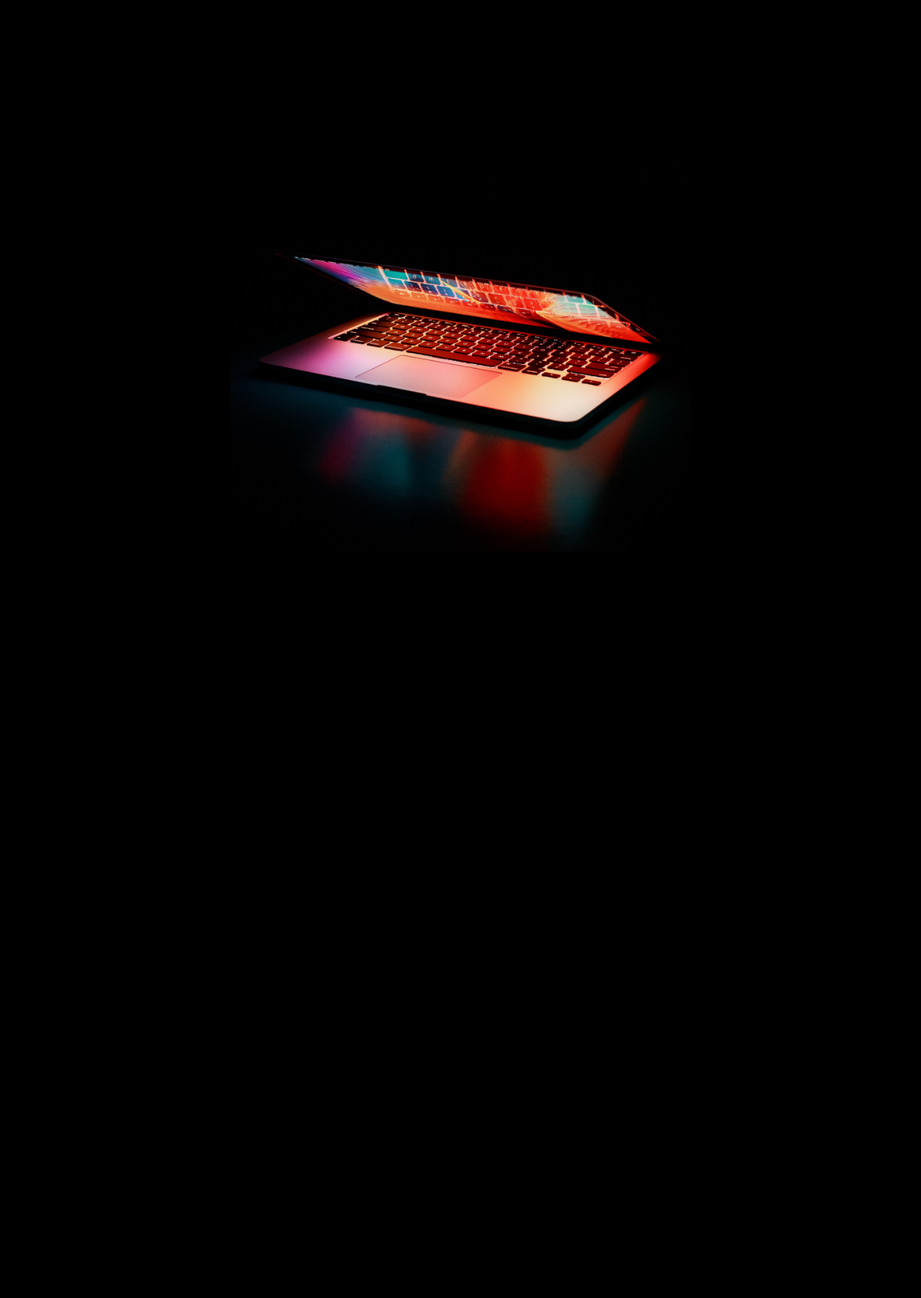
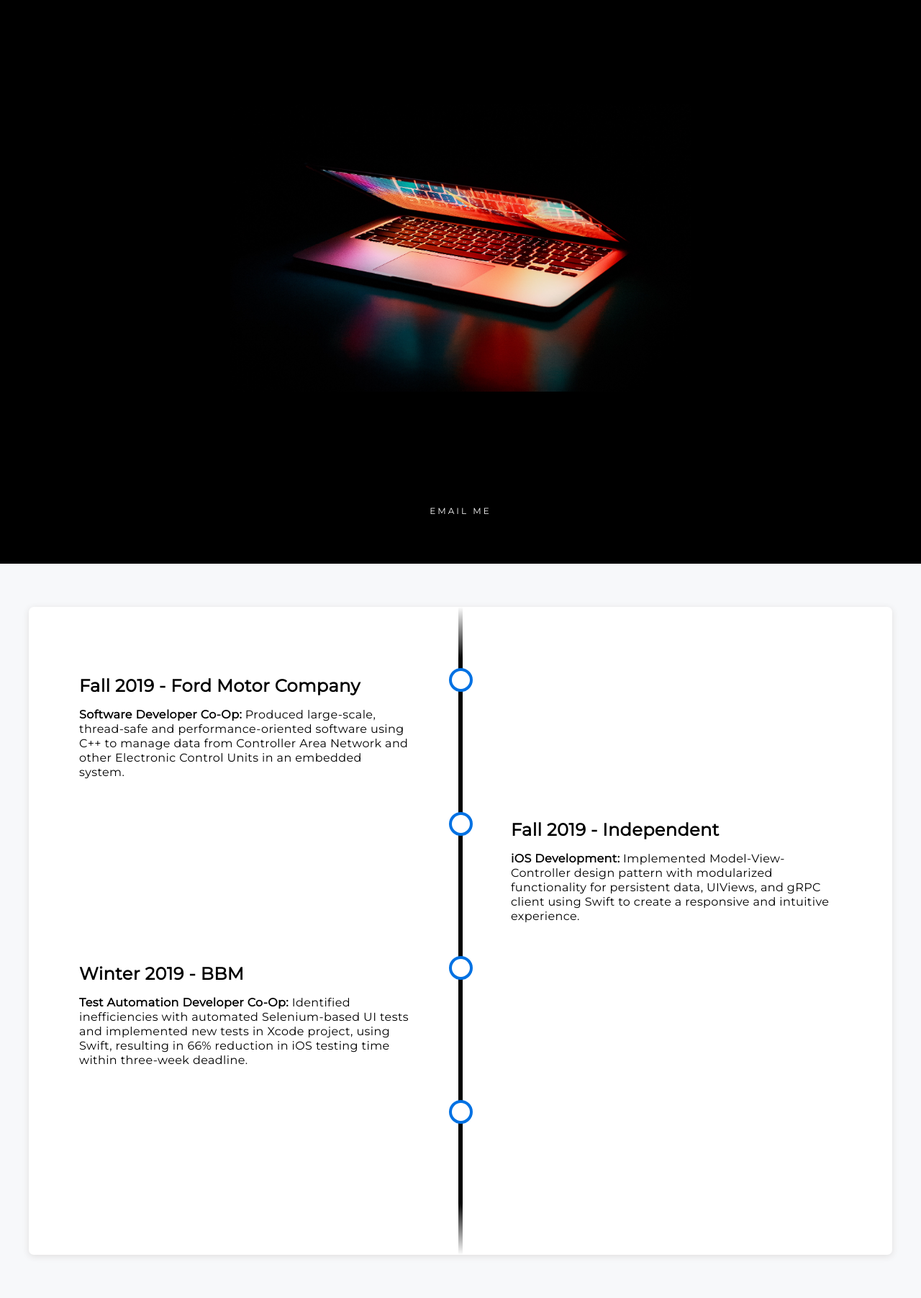
Before and after one commit to NiroshR/ratnarajah.dev, a PHP site: page / in a window 1280 px wide. Shown: the part 817-2620 px from the top of the page at 72% size. Before the commit the page ends 1579 px from the top, so only its background shows below. Run offline with PHP 8.4, Linux system fonts and the light colour scheme; some libraries are stand-ins or nearby versions.

Commit message:
adding timline and fixing sytlefor section page2

```diff
--- /dev/null
+++ b/css/button.css
@@ -0,0 +1,61 @@
+/* Default button look */
+.btn,
+input[type="submit"]{
+    cursor: pointer;
+    border-radius: 7px;
+    text-decoration: none;
+    padding: 12px 18px;
+    font-size: 12px;
+    line-height: 19px;
+    text-transform: uppercase;
+    letter-spacing: 3px;
+    -webkit-transition: all .3s ease-in-out;
+       -moz-transition: all .3s ease-in-out;
+        -ms-transition: all .3s ease-in-out;
+         -o-transition: all .3s ease-in-out;
+            transition: all .3s ease-in-out;
+}
+
+/* Setting button size*/
+.btn-mid {
+    border-radius: 7px;
+    margin-top: 10px;
+    text-decoration: none;
+    padding: 14px 21px;
+    font-size: 12px;
+    line-height: 20px;
+    text-transform: uppercase;
+    letter-spacing: 3px;
+    -webkit-transition: all .3s ease-in-out;
+       -moz-transition: all .3s ease-in-out;
+        -ms-transition: all .3s ease-in-out;
+         -o-transition: all .3s ease-in-out;
+            transition: all .3s ease-in-out;
+}
+
+/* Set the time the transition takes when hover*/
+.btn:hover,
+input[type="submit"]:hover{
+    -webkit-transition: all .3s ease-in-out;
+       -moz-transition: all .3s ease-in-out;
+        -ms-transition: all .3s ease-in-out;
+         -o-transition: all .3s ease-in-out;
+            transition: all .3s ease-in-out;
+}
+
+/* Set button color */
+.btn-dark,
+input[type="submit"]{
+    border:solid 2px black;
+    background: black;
+    color: #fff;
+}
+
+/* Change button color on hover */
+.btn-dark:hover,
+input[type="submit"]:hover,
+.btn-dark.active{
+    border:solid 2px black;
+    background: transparent;
+    color: black;
+}
--- a/css/style.css
+++ b/css/style.css
@@ -46,7 +46,7 @@
 
 section img {
     width: 50%;
-    height: 70%;
+    height: 50%;
     object-fit: cover;          /* Keep the aspect ratio of the image */
 }
 
@@ -57,7 +57,9 @@
 
 .page2 h1 {
     margin-bottom: 20px;
-    font-size: 30px;
+    font-size: 35px;
+    font-weight: bolder;
+    text-transform: uppercase;
 }
 
 .page2 p {
@@ -70,10 +72,12 @@
 
 /* Page styling for majority content */
 .continuous {
-     margin-top: 100px;
     height: 100%;
     display: flex;              /* Image and text side by side */
     flex-direction: column;     /* Put the image and text in one column */
     align-items: center;
     justify-content: space-around;
+    background-color: #f7f8fa;
+    padding-top: 60px;
+    padding-bottom: 60px;
 }
--- /dev/null
+++ b/css/timeline.css
@@ -0,0 +1,152 @@
+/* The actual timeline (the vertical ruler) */
+.timeline {
+    position: relative;
+    max-width: 1200px;
+    margin: 0 auto;
+    padding-top: 70px;
+    padding-bottom: 50px;
+    border-radius: 7px;
+    background-color: white;
+    box-shadow: 0 2px 10px #dfdede;
+    /* -webkit-box-shadow: 0 0 10px f2f2f2;
+-moz-box-shadow: 0 0 10px f2f2f2; */
+  }
+
+  /* The actual timeline (the vertical ruler) */
+  .timeline::after {
+    content: '';
+    position: absolute;
+    width: 6px;
+    /* background-color: white; */
+    top: 0;
+    bottom: 0;
+    left: 50%;
+    margin-left: -3px;
+
+    background: rgb(80,80,80);
+  background: -moz-linear-gradient(top, rgba(80,80,80,0) 0%, black 8%, black 92%, rgba(80,80,80,0) 100%);
+  background: -webkit-gradient(linear, left top, left bottom, color-stop(0%,rgba(30,87,153,1)), color-stop(100%,rgba(125,185,232,1)));
+  background: -webkit-linear-gradient(top, rgba(80,80,80,0) 0%, black 8%, black 92%, rgba(80,80,80,0) 100%);
+  background: -o-linear-gradient(top, rgba(80,80,80,0) 0%, black 8%, black 92%, rgba(80,80,80,0) 100%);
+  background: -ms-linear-gradient(top, rgba(80,80,80,0) 0%, black 8%, black 92%, rgba(80,80,80,0) 100%);
+  background: linear-gradient(to bottom, rgba(80,80,80,0) 0%, black 8%, black 92%, rgba(80,80,80,0) 100%);
+  }
+
+  /* Container around content */
+  .container {
+    padding: 10px 40px;
+    position: relative;
+    background-color: inherit;
+    width: 50%;
+  }
+
+  /* The circles on the timeline */
+  .container::after {
+    content: '';
+    position: absolute;
+    width: 25px;
+    height: 25px;
+    right: -17px;
+    background-color: white;
+    border: 4px solid #0071e3;
+    top: 15px;
+    border-radius: 50%;
+    z-index: 1;
+  }
+
+  /* Place the container to the left */
+  .left {
+    left: 0;
+  }
+
+  /* Place the container to the right */
+  .right {
+    left: 50%;
+  }
+
+  /* Add arrows to the left container (pointing right) */
+  .left::before {
+    content: " ";
+    height: 0;
+    position: absolute;
+    top: 22px;
+    width: 0;
+    z-index: 1;
+    right: 30px;
+    border: medium solid white;
+    border-width: 10px 0 10px 10px;
+    border-color: transparent transparent transparent white;
+  }
+
+  /* Add arrows to the right container (pointing left) */
+  .right::before {
+    content: " ";
+    height: 0;
+    position: absolute;
+    top: 22px;
+    width: 0;
+    z-index: 1;
+    left: 30px;
+    border: medium solid white;
+    border-width: 10px 10px 10px 0;
+    border-color: transparent white transparent transparent;
+  }
+
+  /* Fix the circle for containers on the right side */
+  .right::after {
+    left: -16px;
+  }
+
+  /* The actual content */
+  .timeline-content {
+    padding: 20px 30px;
+    background-color: white;
+    position: relative;
+    border-radius: 6px;
+    letter-spacing: 0.025em;
+    line-height: 1.25em;
+
+    /* Hide text for phase in */
+    opacity: 0;
+    transform: translateY(20px);        /* Push the text down first so we push up */
+    transition: 0.5s all ease-in-out;
+  }
+
+  .timeline-content-appear {
+    /* Hide text for phase in */
+    opacity: 1;
+    transform: translateY(0px);         /* Push the text down first so we push up */
+  }
+
+  /* Media queries - Responsive timeline on screens less than 600px wide */
+  @media screen and (max-width: 600px) {
+    /* Place the timelime to the left */
+    .timeline::after {
+    left: 31px;
+    }
+
+    /* Full-width containers */
+    .container {
+    width: 100%;
+    padding-left: 70px;
+    padding-right: 25px;
+    }
+
+    /* Make sure that all arrows are pointing leftwards */
+    .container::before {
+    left: 60px;
+    border: medium solid white;
+    border-width: 10px 10px 10px 0;
+    border-color: transparent white transparent transparent;
+    }
+
+    /* Make sure all circles are at the same spot */
+    .left::after, .right::after {
+    left: 15px;
+    }
+
+    /* Make all right containers behave like the left ones */
+    .right {
+    left: 0%;
+    }
+  }
--- a/index.html
+++ b/index.html
@@ -20,6 +20,8 @@
     <link rel="stylesheet" href="https://use.fontawesome.com/releases/v5.8.1/css/all.css"
         integrity="sha384-50oBUHEmvpQ+1lW4y57PTFmhCaXp0ML5d60M1M7uH2+nqUivzIebhndOJK28anvf" crossorigin="anonymous">
     <link href="css/style.css" rel="stylesheet" />
+    <link href="css/timeline.css" rel="stylesheet" />
+    <link href="css/button.css" rel="stylesheet" />
     <script src="js/animateName.js"></script>
     <script src="js/app.js"></script>
 
@@ -40,19 +42,68 @@
     <!-- Section 1 for intro content -->
     <section>
         <div class="page2">
-            <h1>I'm a Waterloo Computer Engineering Student</h1>
-            <p>I have a passion for how the technology that surrounds us makes day-to-day life easier. <br>Hence my
-                interest
-                in both hardware and software.</p>
-            <p>I have a passion for </p>
+            <h1><strong>Programmer. Student. Enjoys Cars.</strong></h1>
+
+
         </div>
         <img src="images/laptop.jpg" alt="">
+
+        <div class="page2">
+            <p>I'm always looking for future co-op placements. I know
+                we
+                can make something great together. Get in touch!</p>
+
+            <div style="text-align: center; padding-top: 30px; padding-bottom: 30px;">
+                <a class="btn btn-dark btn-mid" href="mailto:n2ratnar@edu.uwaterloo.ca?subject=Co-Op%20Oppurtunity"
+                    class="mb-30 btn lg action-1">Email Me</a>
+            </div>
+
+        </div>
 
     </section>
 
     <section class="continuous">
+        <div class="timeline">
+            <div class="container left">
+                <div class="timeline-content timeline1">
+                    <h2>Fall 2019 - Ford Motor Company</h2>
+                    <p><br><strong>Software Developer Co-Op: </strong>Produced large-scale, thread-safe and
+                        performance-oriented software using C++ to manage data
+                        from
+                        Controller Area Network and other Electronic Control Units in an embedded system.
+                    </p>
+                </div>
+            </div>
+            <div class="container right">
+                <div class="timeline-content timeline2">
+                    <h2>Fall 2019 - Independent</h2>
+                    <p><br><strong>iOS Development: </strong>Implemented Model-View-Controller design pattern with
+                        modularized functionality for persistent data,
+                        UIViews, and gRPC client using Swift to create a responsive and intuitive experience.
+                    </p>
+                </div>
+            </div>
+            <div class="container left">
+                <div class="timeline-content timeline3">
+                    <h2>Winter 2019 - BBM</h2>
+                    <p><br><strong>Test Automation Developer Co-Op: </strong>Identified inefficiencies with automated
+                        Selenium-based UI tests and implemented new tests in Xcode project, using Swift, resulting in
+                        66% reduction in iOS testing time within three-week deadline.</p>
+                </div>
+            </div>
+            <div class="container right">
+                <div class="timeline-content timeline4">
+                    <h2>Fall 2018 - UWFM</h2>
+                    <p><br><strong>Electronics Team Member (Ongoing): </strong>Designed power distribution
+                        circuit board using Eagle to manage 5, 8 and 12V power to all boards and sensors used in the
+                        2020 Formula car.</p>
+                </div>
+            </div>
 
-    </section>
+        </div>
+
+
+    </section> <!-- cd-timeline -->
 
 </body>
 
```
Also changed, not shown: js/app.js (+45 -1 lines).
